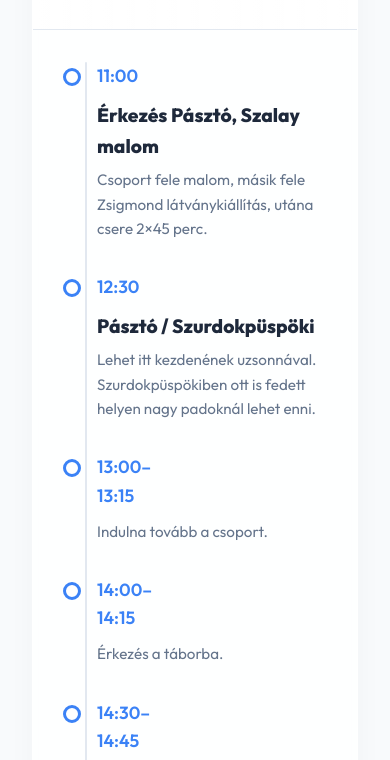
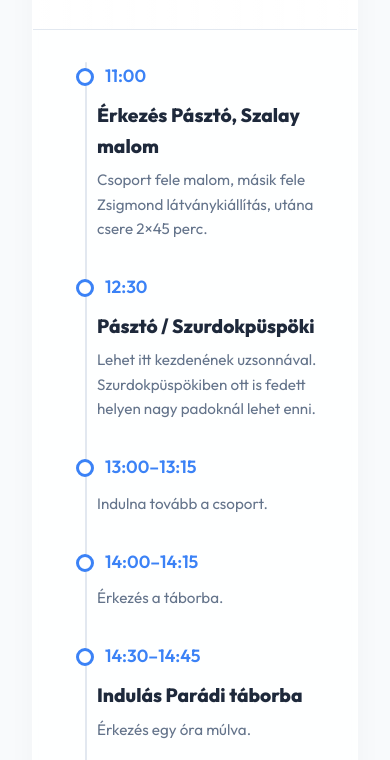
Before and after one commit to davidsimo2105/matrai-tabor, a website built with Vite: page index.html in a window 390 px wide. Shown: the part 660-1420 px from the top of the page. Built offline with nearby package versions, Linux system fonts and the light colour scheme.

Commit message:
Fix timeline overlap and alignment

```diff
--- a/styles.css
+++ b/styles.css
@@ -241,7 +241,7 @@ h2 {
 .schedule-list::before {
     content: '';
     position: absolute;
-    left: 45px;
+    left: 130px;
     top: 0;
     bottom: 0;
     width: 2px;
@@ -261,12 +261,12 @@ h2 {
 }
 
 .time {
-    width: 100px;
+    width: 130px;
     flex-shrink: 0;
     font-weight: 600;
     color: var(--primary-light);
     font-size: 1.1rem;
-    padding-right: 1.5rem;
+    padding-right: 2rem;
     text-align: right;
     position: relative;
 }
@@ -274,7 +274,7 @@ h2 {
 .time::after {
     content: '';
     position: absolute;
-    right: -6px;
+    right: -9px;
     top: 6px;
     width: 12px;
     height: 12px;
@@ -434,12 +434,13 @@ footer {
 
     .time {
         text-align: left;
-        padding-left: 2rem;
+        padding-left: 2.5rem;
         margin-bottom: 0.5rem;
+        width: 100%;
     }
 
     .time::after {
-        left: -2px;
+        left: 11px;
         right: auto;
     }
 
```
